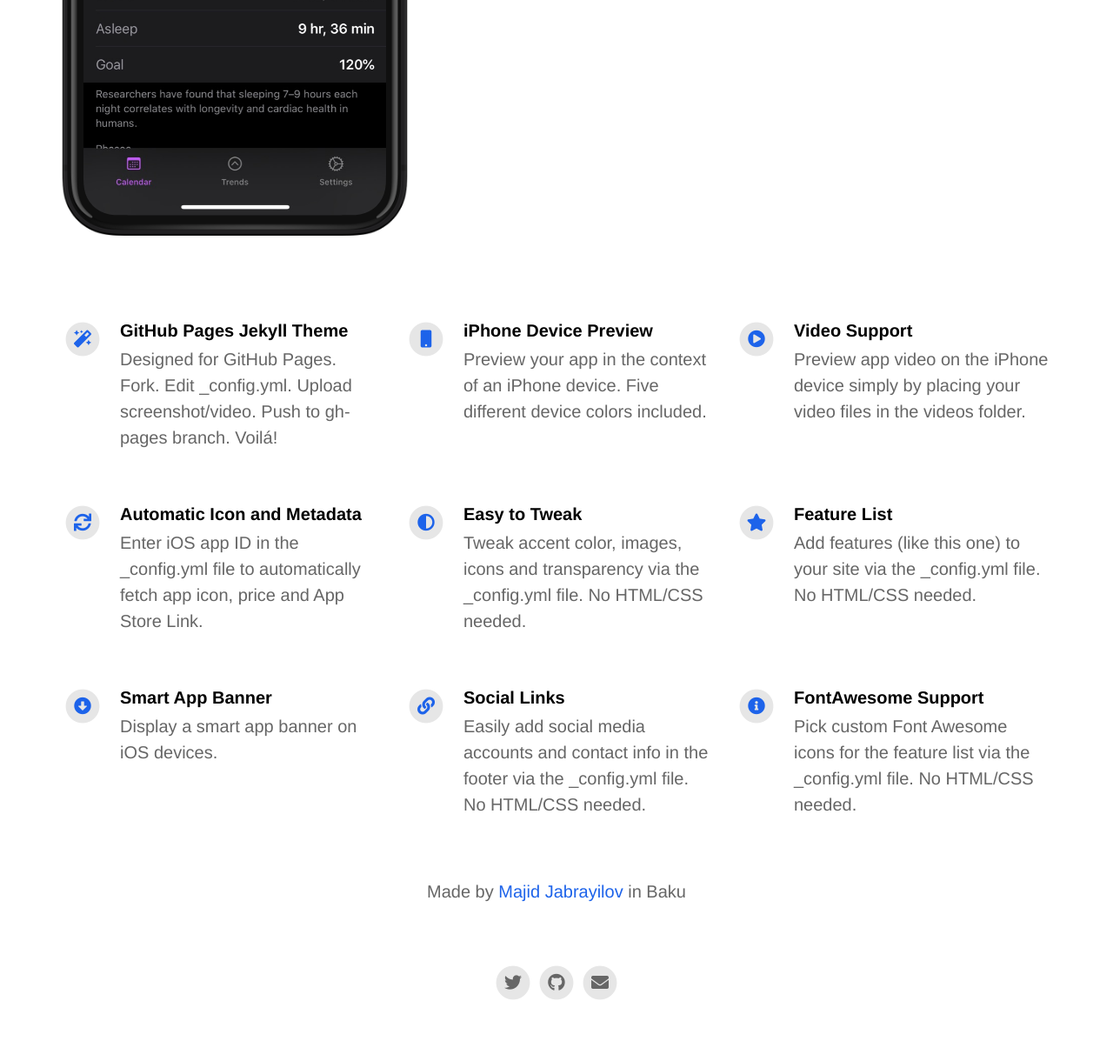
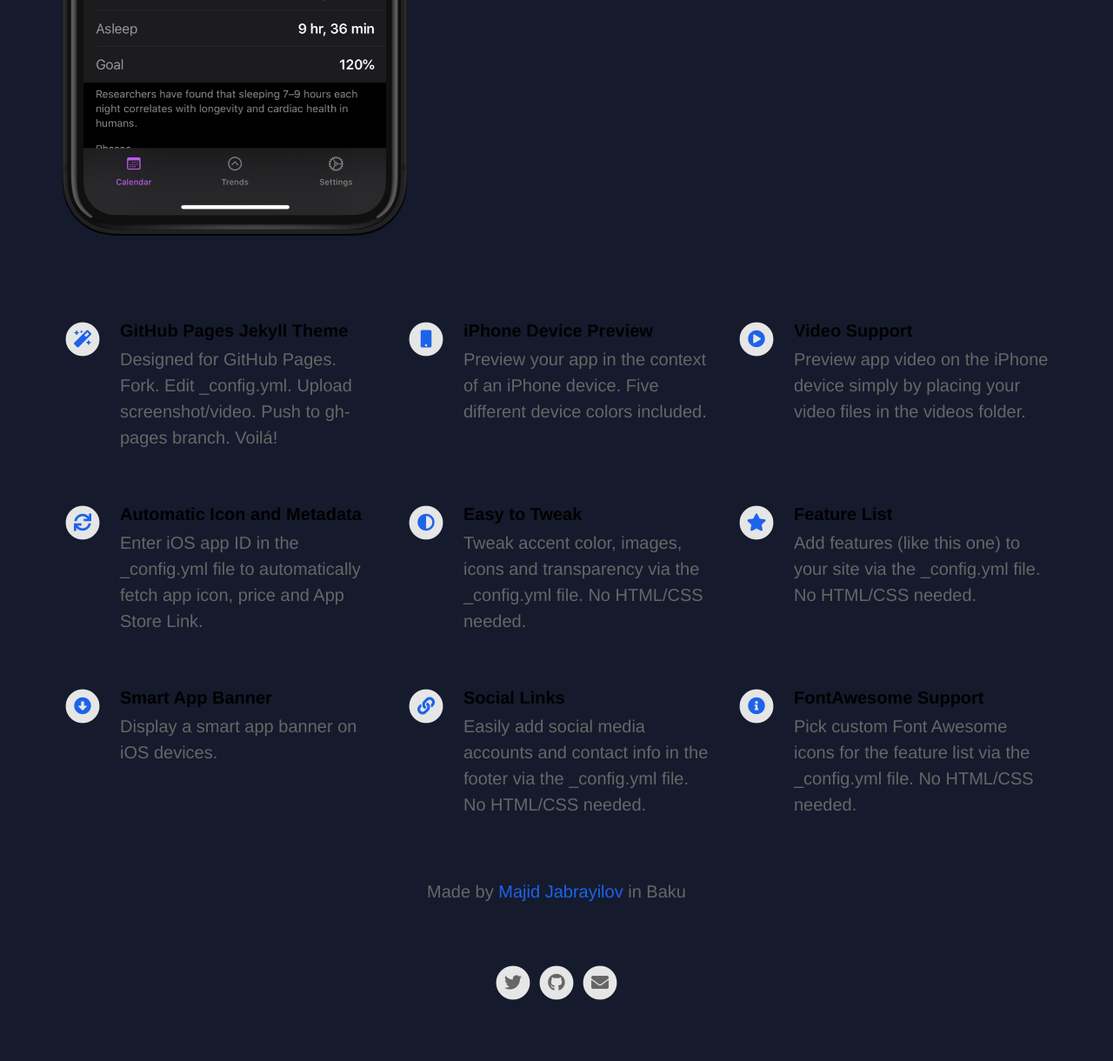
Before and after one commit to incomeexpensetracker/MoneyMeter, a Jekyll site: the page built from index.html, in a window 1280 px wide. Shown: the part 714-1934 px from the top of the page at 87% size. Built offline with Jekyll 4.4.1, drawn with Linux system fonts in a browser that asks for light colours; nearby versions of some CDN libraries.

Commit message:
background updated

```diff
--- a/_config.yml
+++ b/_config.yml
@@ -87,7 +87,7 @@ cover_overlay_transparency                : 0.8
 
 device_color                              : black                                     # Set to: blue, black, yellow, coral or white.
 
-body_background_color                     : "#ffffff"
+body_background_color                     : "#151b2d"
 
 link_color                                : "#1d63ea"
 
```
